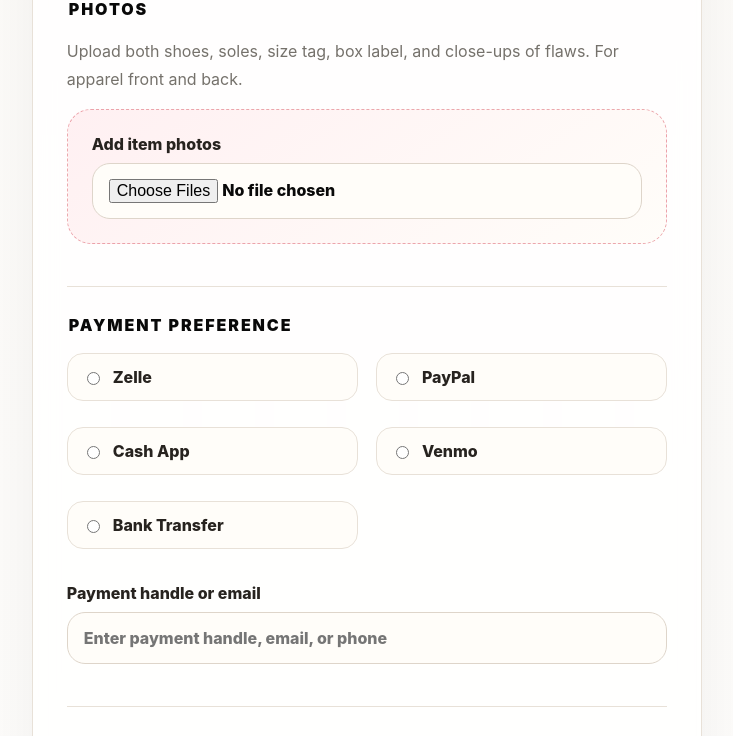
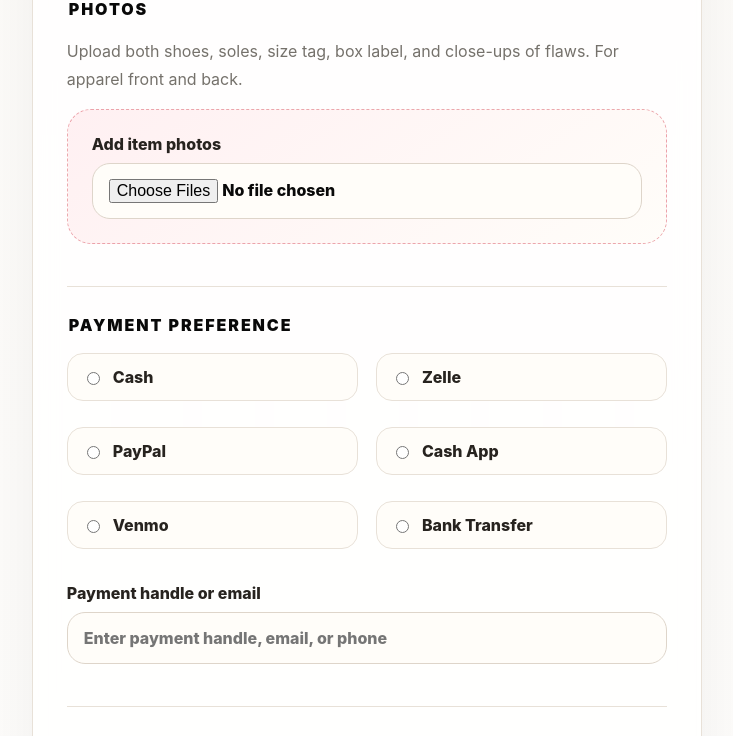
Before and after one commit to JordanBuys/jordan-buys, a Flask app: page / in a window 1280 px wide. Shown: the part 2528-3264 px from the top of the page, without its empty margins (528-1261 px from the left). Run offline with Flask 3, Linux system fonts and the light colour scheme.

Commit message:
Update index.html

```diff
--- a/templates/index.html
+++ b/templates/index.html
@@ -111,6 +111,7 @@
     <fieldset>
       <legend>Payment preference</legend>
       <div class="radio-grid">
+	    <label><input type="radio" name="payment" value="Cash" required> Cash</label>
         <label><input type="radio" name="payment" value="Zelle" required> Zelle</label>
         <label><input type="radio" name="payment" value="PayPal"> PayPal</label>
         <label><input type="radio" name="payment" value="Cash App"> Cash App</label>
```
